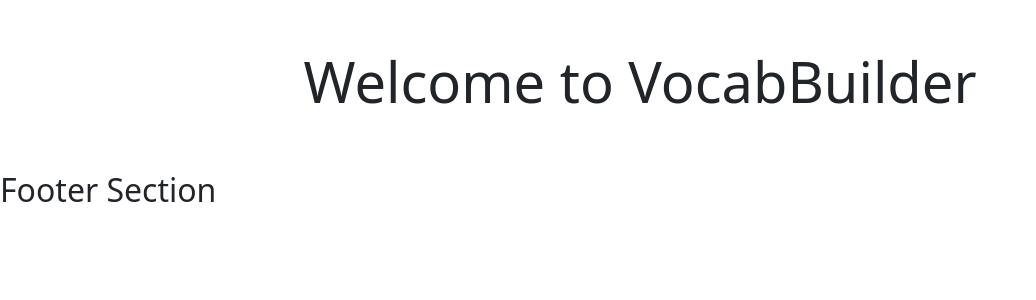
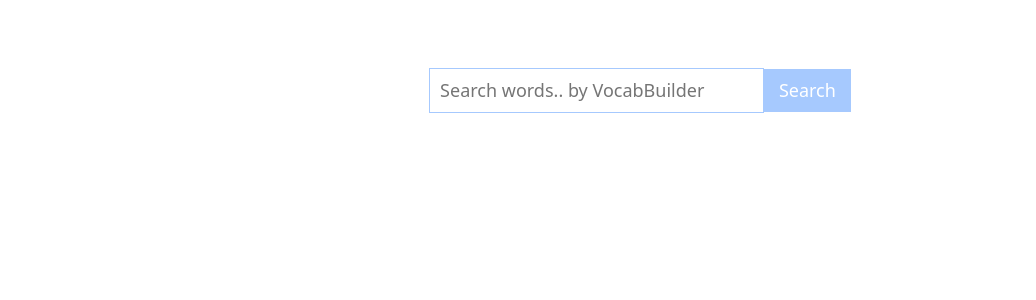
Before and after one commit to Gias-uddin-vuiya/harvard-dictionary, a Flask app: page / in a window 1280 px wide. Shown: the part 66-366 px from the top of the page, without its empty margins (0-1036 px from the left). Run offline with Flask 3, Linux system fonts and the light colour scheme.

Commit message:
add search input

```diff
--- a/static/style.css
+++ b/static/style.css
@@ -0,0 +1,28 @@
+
+form .word-serch {
+
+    display: flex;
+    justify-content: center;
+    align-items: center;
+    margin-top: 20px;
+     font-size: 18px;
+}
+
+form .word-serch input{
+    width: 30%;
+    padding: 8px 10px;
+    border: none;
+    border: 1px solid #a6c9fe;
+    outline: none;
+
+}
+
+form .word-serch button{
+    padding: 8px 15px;
+    /* margin-left: 10px; */
+    background-color: #a6c9fe;
+    border: none;
+    /* border-radius: 5px; */
+    color: white;
+    cursor: pointer;
+}
--- a/templates/home.html
+++ b/templates/home.html
@@ -5,5 +5,11 @@ Home
 {% endblock %}
 
 {% block main %}
-    <h1 class="display-4">Welcome to  VocabBuilder</h1>
+    <form action="search" method="POST" class="form-inline">
+        <div class="word-serch">
+            <input type="text" name="word" placeholder="Search words.. by VocabBuilder" autocomplete="off">
+            <button type="submit">Search</button>
+        </div>
+    </form>
+
 {% endblock %}
--- a/templates/layout.html
+++ b/templates/layout.html
@@ -1,3 +1,4 @@
+
 <!DOCTYPE html>
 <html lang="en">
 <head>
@@ -7,6 +8,8 @@
     <!-- http://getbootstrap.com/docs/5.3/ -->
     <link href="https://cdn.jsdelivr.net/npm/bootstrap@5.3.3/dist/css/bootstrap.min.css" rel="stylesheet" integrity="sha384-QWTKZyjpPEjISv5WaRU9OFeRpok6YctnYmDr5pNlyT2bRjXh0JMhjY6hW+ALEwIH" crossorigin="anonymous">
     <script src="https://cdn.jsdelivr.net/npm/bootstrap@5.3.3/dist/js/bootstrap.bundle.min.js" integrity="sha384-YvpcrYf0tY3lHB60NNkmXc5s9fDVZLESaAA55NDzOxhy9GkcIdslK1eN7N6jIeHz" crossorigin="anonymous"></script>
+    <!-- linkup css -->
+    <link rel="stylesheet" href="{{ url_for('static', filename='style.css') }}">
     <title>VocabBuilder : {% block title %}{% endblock %}</title>
 
 </head>
@@ -53,9 +56,9 @@
         {% block main %}{% endblock %}
     </main>
 
-    <footer class="mb-5">
+    <!-- <footer class="mb-5">
         <h2>Footer Section</h2>
     </footer>
-
+     -->
 </body>
 </html>
```
Also changed, not shown: app.py (line endings or trailing spaces).
